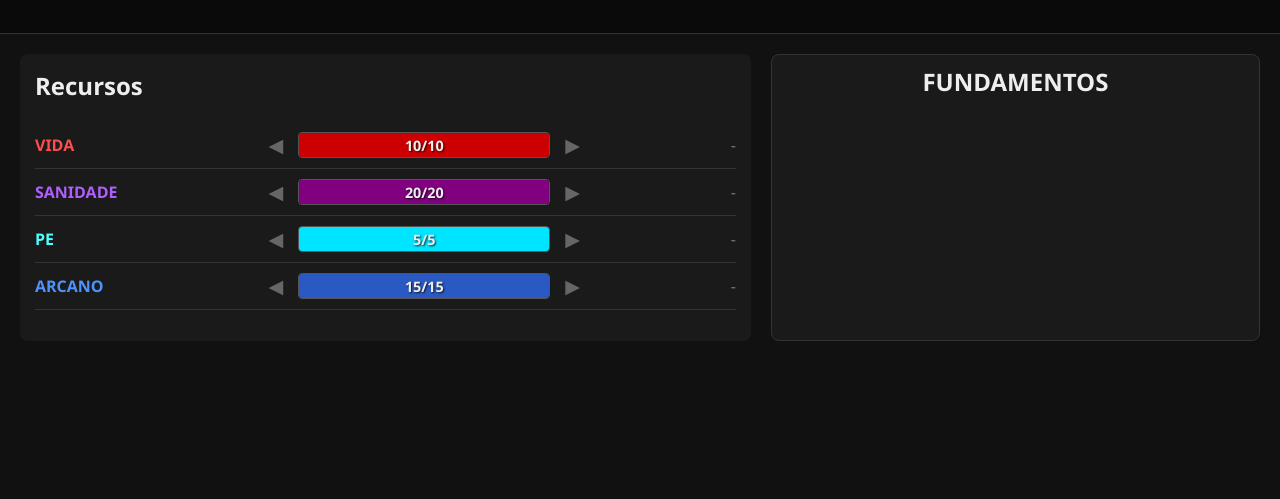
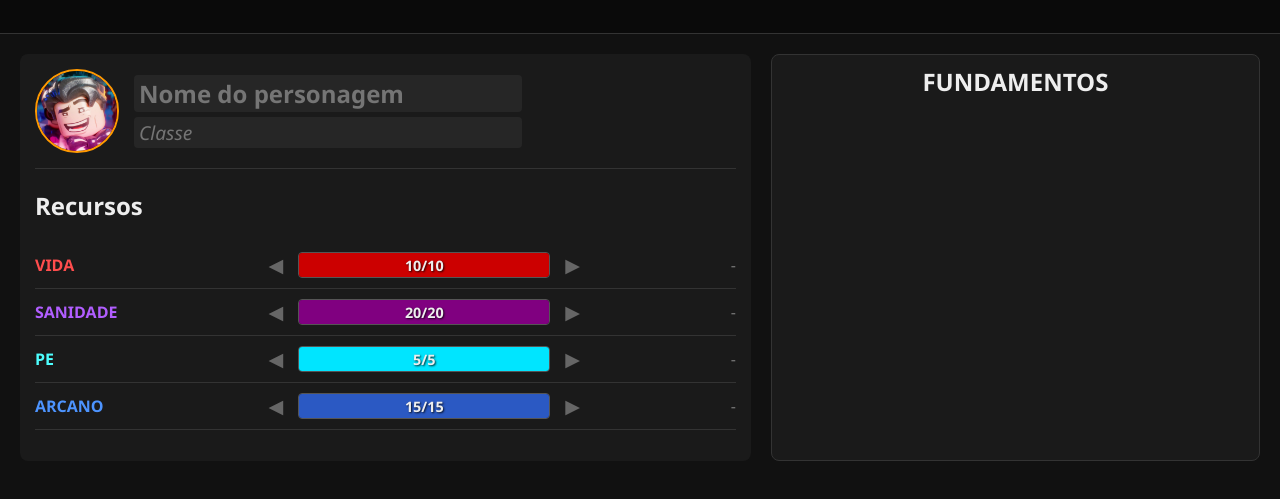
Before and after one commit to leordsSouza/ProjetoRpg, a plain HTML site: page index.html in a window 1280 px wide. Shown: the part 61-560 px from the top of the page. Drawn offline with Linux system fonts and the light colour scheme.

Commit message:
Adicionando Nome, Foto de perfil, e Classe

```diff
--- a/index.html
+++ b/index.html
@@ -15,6 +15,16 @@
     <main id="ficha-container">
 
         <section id="info-status">
+            <div class="perfil-container">
+                <img src="img/perfil.jpg" alt="Foto do Personagem" class="avatar">
+
+                    <div class="perfil-dados">
+                        <input type="text" id="nome-char" class="input-fantasma titulo" placeholder="Nome do personagem">
+
+                        <input type="text" id="classe-char" class="input-fantasma subtitulo" placeholder="Classe">
+                    </div>
+            </div>
+
             <h2>Recursos</h2>
 
             <ul id="recursos-lista">
--- a/script.js
+++ b/script.js
@@ -5,6 +5,10 @@
 
 // --- 1. SELEÇÃO DOS ELEMENTOS (O "Pointer" do DOM) ---
 // Pegamos tudo que vamos precisar manipular logo no começo.
+
+// DADOS DO PERFIL
+const nomeInput = document.getElementById('nome-char');
+const classeInput = document.getElementById('classe-char');
 
 // VIDA
 const vidaAtualEl = document.getElementById('pv-atual');
@@ -144,4 +148,22 @@ btnArMais.addEventListener('click', function() {
     alterarStatus(arAtualEl, arMaxEl, barraAr, 1, "#2b59c3", "#10224a");
 });
 
+// --- EVENTOS DE PERFIL (Salvar Texto) ---
+
+// Salvar Nome
+nomeInput.addEventListener('input', function() {
+    localStorage.setItem('nome-char', nomeInput.value);
+});
+
+// Salvar Classe
+classeInput.addEventListener('input', function() {
+    localStorage.setItem('classe-char', classeInput.value);
+});
+
+const nomeSalvo = localStorage.getItem('nome-char');
+    if (nomeSalvo) nomeInput.value = nomeSalvo;
+
+const classeSalva = localStorage.getItem('classe-char');
+    if (classeSalva) classeInput.value = classeSalva
+
 carregarDados();
--- a/style.css
+++ b/style.css
@@ -43,6 +43,74 @@ h1, h2 {
     padding: 10px;
     text-align: center;
     border-radius: 8px;
+}
+
+.perfil-container {
+    display: flex;             /* Ativa o alinhamento horizontal */
+    align-items: center;       /* Centraliza verticalmente (meio da foto) */
+    gap: 15px;                 /* Espaço entre a foto e o texto */
+    margin-bottom: 20px;       /* Empurra a lista de recursos para baixo */
+    padding-bottom: 15px;      /* Espaço interno */
+    border-bottom: 1px solid #333; /* Uma linha sutil separando do resto */
+}
+
+.avatar {
+    width: 80px;               /* Tamanho fixo */
+    height: 80px;
+    border-radius: 50%;        /* Faz ficar redonda */
+    object-fit: cover;         /* Garante que a imagem não fique esticada */
+    border: 2px solid #ff9900; /* Borda laranja do tema */
+}
+
+.perfil-dados h3 {
+    margin: 0;                 /* Remove margem padrão gigante do h3 */
+    font-size: 1.5rem;
+    color: #eee;
+}
+
+.perfil-dados span {
+    color: #aaa;               /* Cinza mais claro para dar contraste */
+    font-style: italic;
+}
+
+.input-fantasma {
+    background-color: rgba(255, 255, 255, 0.05);
+    border-radius: 4px;
+    padding: 2px 5px;
+    border: none;
+    color: #eee;
+    width: 100%; /* Nota: Talvez precise diminuir um pouco se tiver padding, mas teste assim primeiro */
+    outline: none;
+    font-family: inherit;
+    transition: background-color 0.2s;
+}
+
+/* Estilo específico para o Nome (Grande e Bold) */
+.titulo {
+    font-size: 1.5rem;
+    font-weight: bold;
+    display: block;          /* Garante que fique em linha própria */
+    margin-bottom: 5px;
+}
+
+/* Estilo específico para a Classe (Cinza e Itálico) */
+.subtitulo {
+    font-size: 1.2rem;
+    color: #aaa;
+    font-style: italic;
+}
+
+/* Feedback visual: Quando passar o mouse, mostra que é editável */
+.input-fantasma:hover {
+    background-color: rgba(255, 255, 255, 0.1); /* Fundo cinza bem clarinho */
+    border-radius: 4px;
+    cursor: text;
+}
+
+/* Feedback visual: Quando estiver digitando */
+.input-fantasma:focus {
+    background-color: rgba(255, 255, 255, 0.2);
+    border-bottom: 2px solid #ff9900; /* Linha laranja embaixo */
 }
 
 /* ==================================================================
```
Also changed, not shown: img/perfil.jpg (added).
